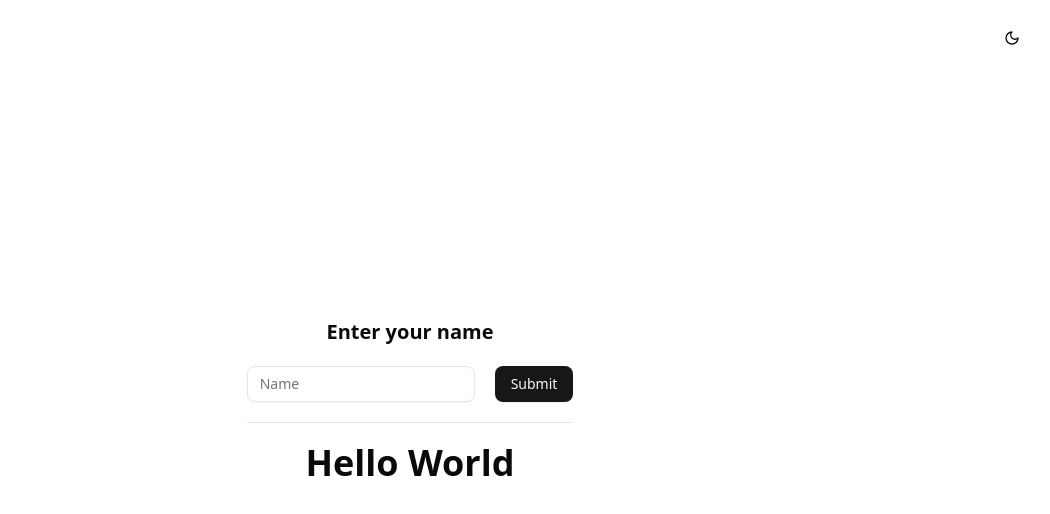
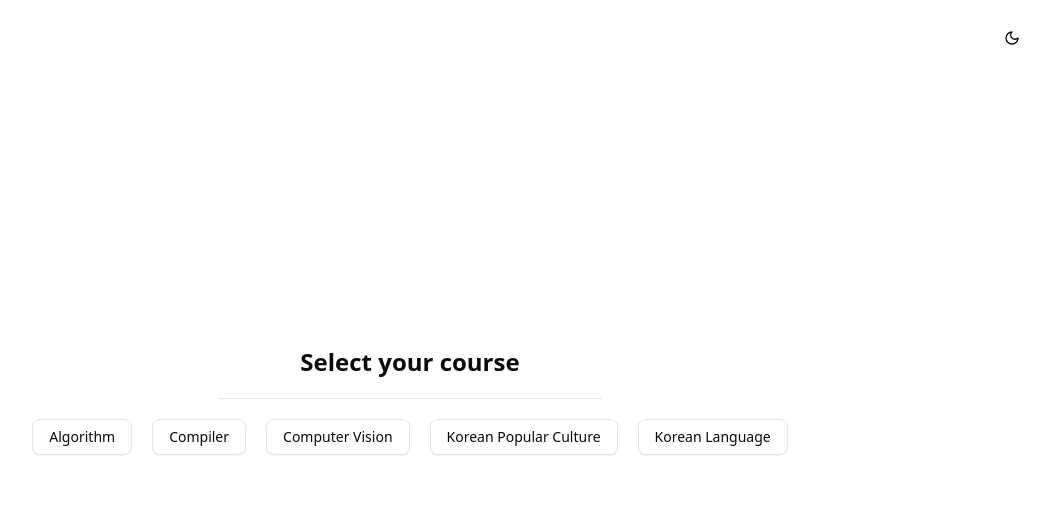
Before and after one commit to cau-dream-team/cau-dream-team-website, a Next.js app: page / in a window 1280 px wide. Shown: the top 514 px of the page, without its empty margins (230-1280 px from the left). Built offline with nearby package versions, Linux system fonts and the light colour scheme.

Commit message:
Refactor home and course pages with new course selection component

```diff
--- a/src/app/(site)/course/layout.tsx
+++ b/src/app/(site)/course/layout.tsx
@@ -1,7 +1,15 @@
+import { HomeButton } from '@/components/atoms/home-button';
 import type { ReactNode } from 'react';
 
 const CourseLayout = ({ children }: { children: ReactNode }) => {
-  return <div className="w-full">{children}</div>;
+  return (
+    <div className="h-full w-full">
+      {children}
+      <div className="absolute top-[30px] left-1/2 -translate-x-1/2 transform">
+        <HomeButton />
+      </div>
+    </div>
+  );
 };
 
 export default CourseLayout;
--- a/src/app/(site)/course/page.tsx
+++ b/src/app/(site)/course/page.tsx
@@ -1,5 +1,18 @@
+import { ThemeButton } from '@/components/atoms/theme-button';
+import { CourseSelection } from '@/components/course/course-selection';
+import { Separator } from '@/components/ui/separator';
+
 const CoursePage = () => {
-  return <div>CoursePage</div>;
+  return (
+    <div className="w-full">
+      <h1 className="text-center text-2xl font-bold">Select your course</h1>
+      <div className="mx-auto my-5 w-96">
+        <Separator />
+      </div>
+      <CourseSelection orientation="vertical" className="flex-col md:flex-row" />
+      <ThemeButton />
+    </div>
+  );
 };
 
 export default CoursePage;
--- a/src/app/(site)/page.tsx
+++ b/src/app/(site)/page.tsx
@@ -1,42 +1,19 @@
 'use client';
 
-import { Button } from '@/components/ui/button';
-import { Input } from '@/components/ui/input';
+import { ThemeButton } from '@/components/atoms/theme-button';
+import { CourseSelection } from '@/components/course/course-selection';
 import { Separator } from '@/components/ui/separator';
-import { Moon, Sun } from 'lucide-react';
-import { useTheme, type UseThemeProps } from 'next-themes';
-import { useState } from 'react';
 
 const RootPage = () => {
-  const { theme, setTheme }: UseThemeProps = useTheme();
-
-  const [inputValue, setInputValue] = useState<string>('');
-  const [name, setName] = useState<string>('');
-
   return (
-    <>
-      <div className="flex flex-col items-center gap-5">
-        <h1 className="text-xl font-bold">Enter your name</h1>
-        <div className="flex items-center gap-5">
-          <Input
-            placeholder="Name"
-            value={inputValue || ''}
-            onChange={e => setInputValue(e.target.value)}
-          />
-          <Button onClick={() => setName(inputValue)}>Submit</Button>
-        </div>
+    <div className="w-full">
+      <h1 className="text-center text-2xl font-bold">Select your course</h1>
+      <div className="mx-auto my-5 w-96">
         <Separator />
-        <h1 className="text-4xl font-bold">{name ? `Hello ${name}` : 'Hello World'}</h1>
       </div>
-      <Button
-        variant="ghost"
-        size="icon"
-        onClick={() => setTheme(theme === 'light' ? 'dark' : 'light')}
-        className="absolute top-5 right-5"
-      >
-        {theme === 'light' ? <Sun /> : <Moon />}
-      </Button>
-    </>
+      <CourseSelection orientation="vertical" className="flex-col md:flex-row" />
+      <ThemeButton />
+    </div>
   );
 };
 
--- /dev/null
+++ b/src/components/atoms/home-button.tsx
@@ -0,0 +1,13 @@
+import { Button } from '@/components/ui/button';
+import { Home } from 'lucide-react';
+import Link from 'next/link';
+
+export const HomeButton = () => {
+  return (
+    <Button variant="ghost" size="icon" asChild>
+      <Link href="/">
+        <Home className="h-5 w-5" />
+      </Link>
+    </Button>
+  );
+};
--- /dev/null
+++ b/src/components/atoms/theme-button.tsx
@@ -0,0 +1,20 @@
+'use client';
+
+import { Button } from '@/components/ui/button';
+import { Moon, Sun } from 'lucide-react';
+import { useTheme, type UseThemeProps } from 'next-themes';
+
+export const ThemeButton = () => {
+  const { theme, setTheme }: UseThemeProps = useTheme();
+
+  return (
+    <Button
+      variant="ghost"
+      size="icon"
+      onClick={() => setTheme(theme === 'light' ? 'dark' : 'light')}
+      className="absolute top-5 right-5"
+    >
+      {theme === 'light' ? <Sun /> : <Moon />}
+    </Button>
+  );
+};
--- /dev/null
+++ b/src/components/course/course-selection.tsx
@@ -0,0 +1,39 @@
+'use client';
+
+import { Button } from '@/components/ui/button';
+import { cn } from '@/lib/utils';
+import type { AppRouterInstance } from 'next/dist/shared/lib/app-router-context.shared-runtime';
+import { useRouter } from 'next/navigation';
+
+const Courses: { name: string; url: string; code: string }[] = [
+  { name: 'Algorithm', url: 'algorithm', code: 'ah' },
+  { name: 'Compiler', url: 'compiler', code: 'cp' },
+  { name: 'Computer Vision', url: 'computer-vision', code: 'cv' },
+  { name: 'Korean Popular Culture', url: 'korean-popular-culture', code: 'kp' },
+  { name: 'Korean Language', url: 'korean-language', code: 'kl' },
+];
+
+type CourseSelectionProps = {
+  orientation: 'horizontal' | 'vertical';
+  className?: string;
+};
+
+export const CourseSelection = ({ orientation, className }: CourseSelectionProps) => {
+  const router: AppRouterInstance = useRouter();
+
+  return (
+    <div
+      className={cn(
+        'flex h-full w-full place-items-center justify-center gap-5',
+        orientation === 'horizontal' ? 'flex-row' : 'flex-col',
+        className,
+      )}
+    >
+      {Courses.map(({ name, url, code }) => (
+        <Button key={code} variant="outline" onClick={() => router.push(`/course/${url}`)}>
+          {name}
+        </Button>
+      ))}
+    </div>
+  );
+};
--- a/src/components/organisms/course.tsx
+++ b/src/components/organisms/course.tsx
@@ -13,7 +13,7 @@ export const Course = ({ code, name }: { code: string; name: string }) => {
 
   const updateSize = useCallback(() => {
     setDimensions({
-      height: `${window.innerHeight}px`,
+      height: `${window.innerHeight - 1}px`,
       width: `${window.innerWidth}px`,
     });
   }, []);
@@ -36,7 +36,7 @@ export const Course = ({ code, name }: { code: string; name: string }) => {
       <Iframe
         url=""
         src={`/courses/${code}/${name}.html`}
-        className="w-full border-0"
+        className="w-full overflow-hidden border-0"
         height={dimensions.height}
         width={dimensions.width}
         title={`Course: ${name}`}
```
